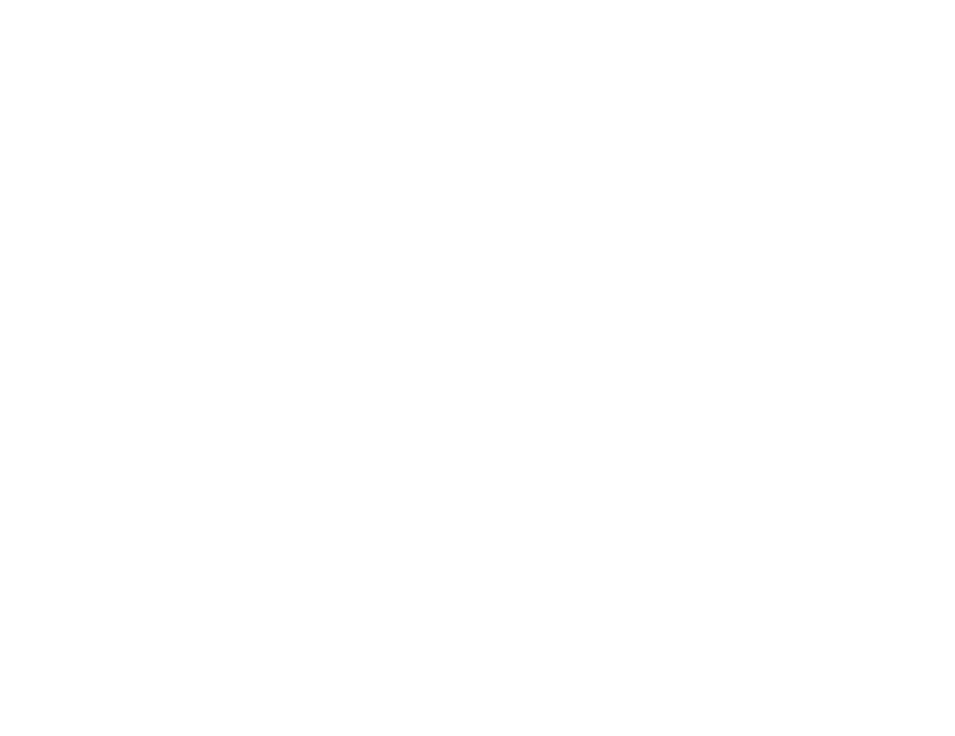
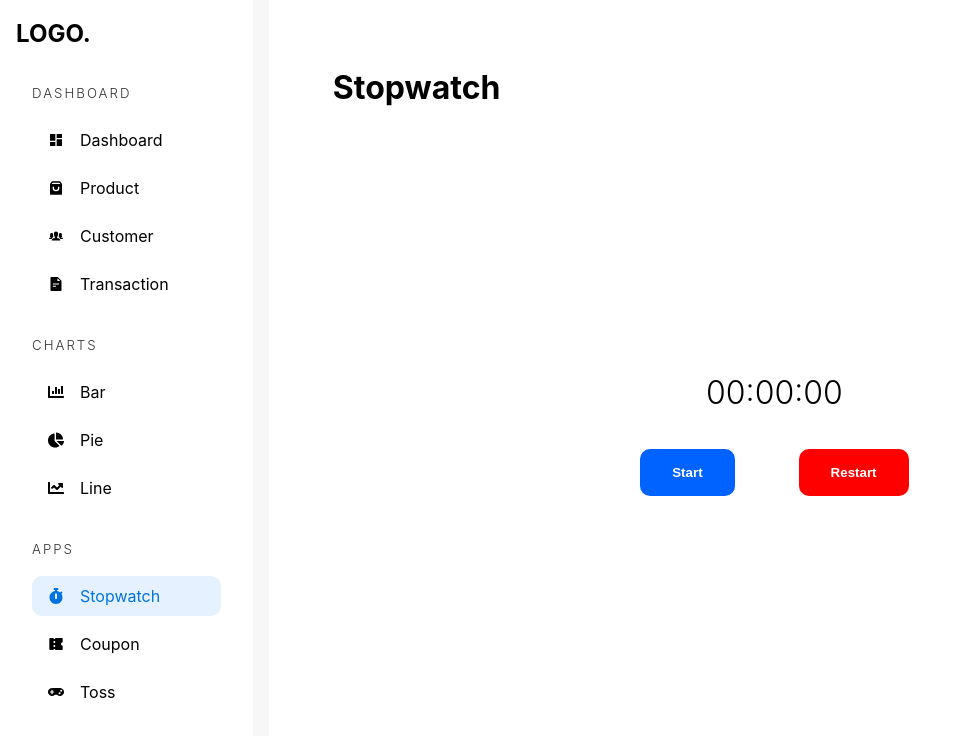
Before and after one commit to JarmanjitSingh/React_Admin_Dashboard_TS_2024, a React (Vite) app: page /admin/app/stopwatch in a window 1280 px wide. Before the commit this address had no page. Shown: the top 736 px of the page, without its empty margins (0-955 px from the left). Built offline with nearby package versions, Linux system fonts and the light colour scheme.

Commit message:
stopwatch done

```diff
--- a/src/App.tsx
+++ b/src/App.tsx
@@ -6,12 +6,18 @@
 const Customers = lazy(() => import("./pages/Customers"));
 const Products = lazy(() => import("./pages/Products"));
 const Transaction = lazy(() => import("./pages/Transaction"));
+
 const NewProduct = lazy(() => import("./pages/management/NewProduct"));
 const ProductManagement = lazy(() => import("./pages/management/ProductManagement"));
 const TransactionManagement = lazy(() => import("./pages/management/TransactionManagement"));
+
 const BarCharts = lazy(() => import("./pages/charts/BarCharts"));
 const LineCharts = lazy(() => import("./pages/charts/LineCharts"));
 const PieCharts = lazy(() => import("./pages/charts/PieCharts"));
+
+const Stopwatch = lazy(() => import("./pages/apps/Stopwatch"));
+const Coupon = lazy(() => import("./pages/apps/Coupon"));
+const Toss = lazy(() => import("./pages/apps/Toss"));
 
 const App = () => {
   return (
@@ -30,6 +36,9 @@
           <Route path="/admin/chart/line" element={<LineCharts />} />
 
           {/* Apps */}
+          <Route path="/admin/app/stopwatch" element={<Stopwatch />} />
+          <Route path="/admin/app/coupon" element={<Coupon />} />
+          <Route path="/admin/app/toss" element={<Toss />} />
 
 
           {/* Management */}
--- /dev/null
+++ b/src/pages/apps/Coupon.tsx
@@ -0,0 +1,11 @@
+
+
+const Coupon = () => {
+  return (
+    <div>
+
+    </div>
+  )
+}
+
+export default Coupon
--- /dev/null
+++ b/src/pages/apps/Stopwatch.tsx
@@ -0,0 +1,58 @@
+import { useEffect, useState } from "react";
+import AdminSidebar from "../../components/AdminSidebar";
+
+const formatTime = (timeInSeconds: number) => {
+  const hours = Math.floor(timeInSeconds / 3600);
+  const minutes = Math.floor((timeInSeconds % 3600) / 60);
+  const seconds = timeInSeconds % 60;
+
+  const hoursInString = hours.toString().padStart(2, "0");
+  const minutesInString = minutes.toString().padStart(2, "0");
+  const secondsInString = seconds.toString().padStart(2, "0");
+
+  return `${hoursInString}:${minutesInString}:${secondsInString}`;
+};
+const Stopwatch = () => {
+  const [time, setTime] = useState<number>(0);
+  const [isRunning, setIsRunning] = useState<boolean>(false);
+
+  const resetHandler = () => {
+    setTime(0);
+    setIsRunning(false);
+  };
+
+  useEffect(() => {
+    let intervalId: number;
+
+    if (isRunning) {
+      intervalId = setInterval(() => {
+        setTime((prev) => prev + 1);
+      }, 1000);
+    }
+
+    return () => {
+      clearInterval(intervalId);
+    };
+  }, [isRunning]);
+
+  return (
+    <div className="adminContainer">
+      <AdminSidebar />
+      <main className="dashboard-app-container">
+        <h1>Stopwatch</h1>
+
+        <section>
+          <div className="stopwatch">
+            <h2>{formatTime(time)}</h2>
+            <button onClick={() => setIsRunning((prev) => !prev)}>
+              {isRunning ? "Stop" : "Start"}
+            </button>
+            <button onClick={resetHandler}>Restart</button>
+          </div>
+        </section>
+      </main>
+    </div>
+  );
+};
+
+export default Stopwatch;
--- /dev/null
+++ b/src/pages/apps/Toss.tsx
@@ -0,0 +1,10 @@
+
+const Toss = () => {
+  return (
+    <div>
+
+    </div>
+  )
+}
+
+export default Toss
--- /dev/null
+++ b/src/styles/_dashboardapp.scss
@@ -0,0 +1,36 @@
+.dashboard-app-container{
+    background-color: white;
+    height: 100vh;
+    padding: 4rem;
+
+    >section {
+        @include flex(column, center, center, 2rem);
+        height: 100%;
+
+        .stopwatch{
+            h2{
+                font-size: 2rem;
+                font-weight: 300;
+                text-align: center;
+            }
+
+            >button{
+                padding: 1rem 2rem;
+                border: none;
+                cursor: pointer;
+                color: white;
+                margin: 2rem;
+                font-weight: 700;
+                border-radius: 10px;
+
+                &:first-of-type{
+                    background-color: rgb(0, 98, 255);
+                }
+
+                &:last-of-type{
+                    background-color: rgb(255, 0, 0);
+                }
+            }
+        }
+    }
+}
--- a/src/styles/app.scss
+++ b/src/styles/app.scss
@@ -2,6 +2,7 @@
 @import "dashboard";
 @import "products";
 @import "charts";
+@import "dashboardapp";
 
 :root {
   font-family: Inter, system-ui, Avenir, Helvetica, Arial, sans-serif;
```
